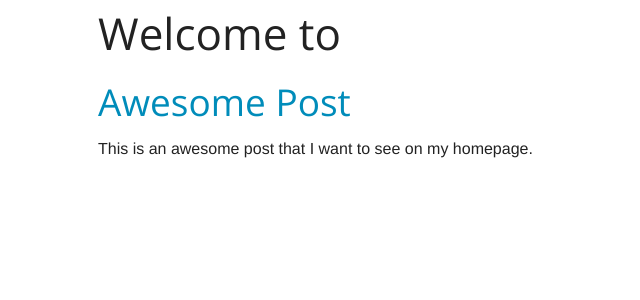
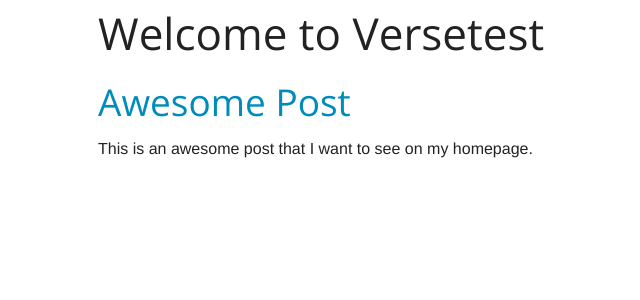
Before and after one commit to versetest/versetest.github.io, a Jekyll site: the page built from index.html, in a window 1280 px wide. Shown: the top 300 px of the page, without its empty margins (57-697 px from the left). Built offline with Jekyll 4.4.1, drawn with Linux system fonts in a browser that asks for light colours; Markdown is read by kramdown in place of the engine named in the settings.

Commit message:
Update base.html

```diff
--- a/_layouts/base.html
+++ b/_layouts/base.html
@@ -10,7 +10,7 @@
     <body>
         <div class="row">
             <div class="large-12 columns">
-                <h1>Welcome to </h1>
+                <h1>Welcome to Versetest</h1>
             </div>
         </div>
         <div class="row">
```
